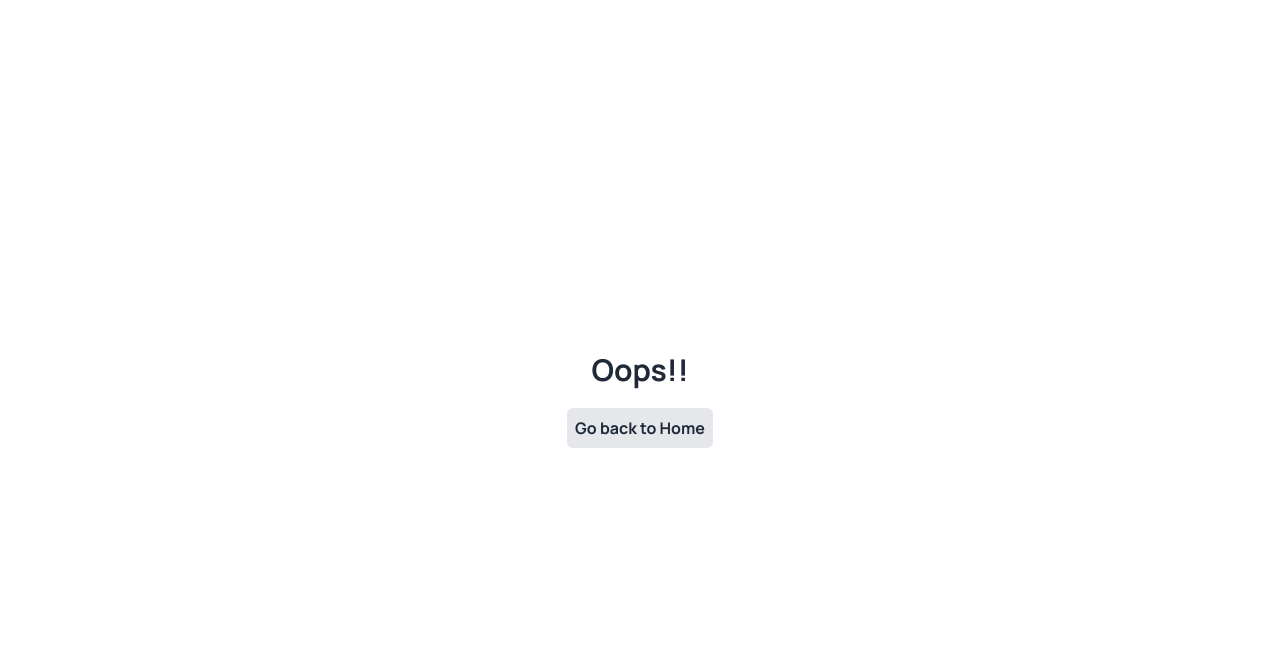
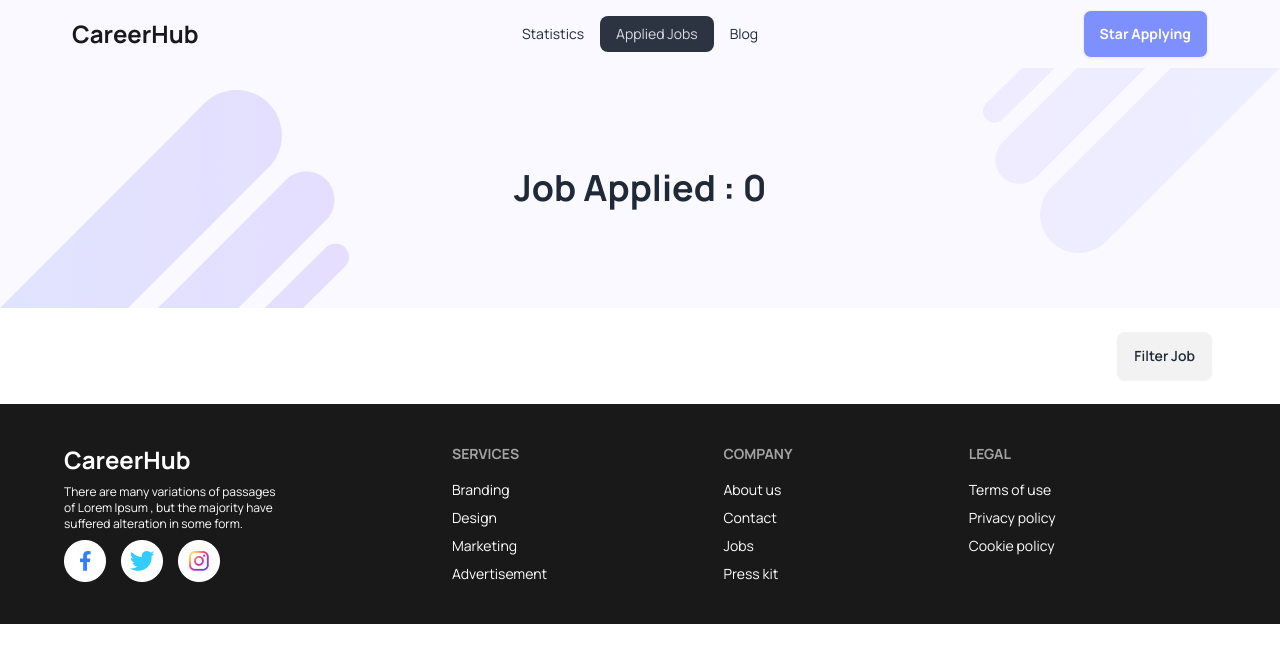
Before and after one commit to itsahadul99/Carrier-Hub-With-React-Router, a React (Vite) app: page /appliedjobs in a window 1280 px wide. Shown: the top 662 px of the page. Built offline with nearby package versions, Linux system fonts and the light colour scheme.

Commit message:
added applied jobs on local storage and show on ui when clicked applied jobs route also added filter funtionality

```diff
--- a/package.json
+++ b/package.json
@@ -14,8 +14,10 @@
     "match-sorter": "^6.3.4",
     "react": "^18.2.0",
     "react-dom": "^18.2.0",
+    "react-hot-toast": "^2.4.1",
     "react-prop-types": "^0.4.0",
     "react-router-dom": "^6.22.3",
+    "react-toastify": "^10.0.5",
     "sort-by": "^1.2.0"
   },
   "devDependencies": {
--- /dev/null
+++ b/src/components/AppliedJob.jsx
@@ -0,0 +1,64 @@
+import { useEffect, useState } from 'react';
+import bg1 from '../assets/images/bg1.png';
+import bg2 from '../assets/images/bg2.png';
+import { useLoaderData } from 'react-router-dom';
+import { getStoredJobs } from '../utils';
+import AppliedJobCard from './AppliedJobCard';
+const AppliedJob = () => {
+    const jobs = useLoaderData();
+    const [appliedJob, setAppliedJob] = useState([]);
+    const [displayJob, setDisplayJob] = useState([]);
+    useEffect(() => {
+        const savedJobsId = getStoredJobs();
+        if (jobs.length > 0) {
+            const jobsApplied = jobs.filter(job => savedJobsId.includes(job.id));
+            // console.log(jobsApplied);
+            setAppliedJob(jobsApplied);
+            setDisplayJob(jobsApplied)
+        }
+    }, [jobs]);
+    const handleJobsFilter = filter => {
+        if (filter === 'all') {
+            setDisplayJob(appliedJob);
+        }
+        else if (filter === 'remote') {
+            const remoteJobs = appliedJob.filter(job => job.remote_or_onsite === 'Remote');
+            setDisplayJob(remoteJobs);
+        }
+        else {
+            const onsiteJobs = appliedJob.filter(job => job.remote_or_onsite === 'Onsite');
+            setDisplayJob(onsiteJobs);
+        }
+    }
+
+    return (
+        <div>
+            <div className="font-bold flex flex-col justify-center items-center min-h-60 bg-[#f9f9ff] relative">
+                <div className="absolute bottom-0 left-0">
+                    <img src={bg1} alt="" />
+                </div>
+                <div className="absolute right-0 top-0">
+                    <img src={bg2} alt="" />
+                </div>
+                <h1 className="text-4xl">Job Applied : {appliedJob.length} </h1>
+            </div>
+            <div className='max-w-6xl mx-auto'>
+                <div className='flex justify-end my-5'>
+                    <div className="dropdown dropdown-left ">
+                        <div tabIndex={0} role="button" className="btn m-1 text-end">Filter Job</div>
+                        <ul tabIndex={0} className="dropdown-content z-[1] menu p-2 shadow bg-base-100 rounded-box w-52">
+                            <li onClick={() => handleJobsFilter('all')}><a>All Jobs</a></li>
+                            <li onClick={() => handleJobsFilter('remote')}><a>Remote Jobs</a></li>
+                            <li onClick={() => handleJobsFilter('onsite')}><a>Onsite Jobs</a></li>
+                        </ul>
+                    </div>
+                </div>
+                {
+                    displayJob.map((job, idx) => <AppliedJobCard key={idx} job={job} />)
+                }
+            </div>
+        </div>
+    );
+};
+
+export default AppliedJob;
--- /dev/null
+++ b/src/components/AppliedJobCard.jsx
@@ -0,0 +1,45 @@
+import PropTypes from 'prop-types';
+import { Link } from 'react-router-dom';
+import Location from '../assets/icons/Location.png'
+import Money from '../assets/icons/money.png'
+const AppliedJobCard = ({ job }) => {
+    // console.log(job);
+    const { logo, id, job_title, remote_or_onsite, location, salary, job_type, company_name } = job;
+    return (
+        <div className='grid grid-cols-5 shadow-sm border items-center mb-5'>
+            <div className="card card-compact col-span-4">
+                <div className="mt-10 pl-5">
+                    <img src={logo} alt={job_title} />
+                </div>
+                <div>
+                <div className="card-body">
+                    <h2 className="card-title font-bold text-[#474747]">{job_title}</h2>
+                    <p className='text-xl text-[#474747] font-semibold'>{company_name}</p>
+                    <div className="">
+                        <button className="px-5 mr-3 py-2 font-extrabold border rounded-md text-[#7E90FE] border-[#7E90FE]">{remote_or_onsite}</button>
+                        <button className="px-5 py-2 font-extrabold border rounded-md text-[#7E90FE] border-[#7E90FE]">{job_type}</button>
+                    </div>
+                    <div className='flex gap-6 items-center *:font-semibold *:text-[#757575] *:text-xl'>
+                        <div className='flex gap-3 items-center'>
+                            <img src={Location} alt="" />
+                            <p>{location}</p>
+                        </div>
+                        <div className='flex gap-3 items-center'>
+                            <img src={Money} />
+                            <p>{salary}</p>
+                        </div>
+                    </div>
+                </div>
+                </div>
+            </div>
+            <div className="card-actions text-xl col-span-1">
+                <Link to={`/job/${id}`}><button className="btn bg-[#7E90FE] text-white font-bold">View Details</button></Link>
+            </div>
+        </div>
+    );
+};
+AppliedJobCard.propTypes = {
+    job: PropTypes.object.isRequired,
+
+}
+export default AppliedJobCard;
--- a/src/components/CategoryJob.jsx
+++ b/src/components/CategoryJob.jsx
@@ -1,6 +1,7 @@
 import { Link } from 'react-router-dom';
 import Location from '../assets/icons/Location.png'
 import Money from '../assets/icons/money.png'
+import PropTypes from 'prop-types';
 const CategoryJob = ({ job }) => {
     // console.log(job);
     const { logo, id, job_title, remote_or_onsite, location, salary, job_type, company_name } = job;
@@ -29,10 +30,11 @@ const CategoryJob = ({ job }) => {
                 <div className="card-actions text-xl">
                     <Link to={`/job/${id}`}><button className="btn bg-[#7E90FE] text-white font-bold">View Details</button></Link>
                 </div>
-
             </div>
         </div>
     );
 };
-
+CategoryJob.propTypes = {
+    job: PropTypes.object.isRequired,
+}
 export default CategoryJob;
--- a/src/components/JobCategoryList.jsx
+++ b/src/components/JobCategoryList.jsx
@@ -7,7 +7,7 @@ const JobCategoryList = () => {
             .then(res => res.json())
             .then(data => setJobList(data))
     }, [])
-    console.log(joblist);
+    // console.log(joblist);
     return (
         <div className="max-w-6xl mx-auto">
             <h1 className="text-5xl font-bold text-center text-[#1A1919] mb-3">Job Category List</h1>
--- a/src/components/JobDetails.jsx
+++ b/src/components/JobDetails.jsx
@@ -6,12 +6,16 @@ import Location from '../assets/icons/location2.png';
 import Jobtitle from '../assets/icons/calendar.png';
 import bg1 from '../assets/images/bg1.png';
 import bg2 from '../assets/images/bg2.png';
+import { savedJobs } from "../utils";
 const JobDetails = () => {
     const jobs = useLoaderData();
     const { id } = useParams();
     const idInt = parseInt(id);
     const job = jobs.find(job => job.id === idInt);
-    console.log(job);
+    // console.log(job);
+    const handleAppliedJob = () => {
+        savedJobs(idInt)
+    }
     return (
         <div>
             <div className="font-bold flex flex-col justify-center items-center min-h-60 bg-[#f9f9ff] relative">
@@ -64,7 +68,7 @@ const JobDetails = () => {
                             </div>
                         </div>
                         <Link>
-                            <button className="btn mt-3 bg-[#7E90FE] text-white font-bold w-full">Apply Now</button>
+                            <button onClick={handleAppliedJob} className="btn mt-3 bg-[#7E90FE] text-white font-bold w-full">Apply Now</button>
                         </Link>
                     </div>
 
--- a/src/components/Nav.jsx
+++ b/src/components/Nav.jsx
@@ -1,10 +1,8 @@
-import { NavLink } from "react-router-dom";
+import { Link, NavLink } from "react-router-dom";
 
 const Nav = () => {
     const links = <>
-        <li><NavLink to='/'>Home</NavLink></li>
-        <li><NavLink to='/statistic'>Statistics</NavLink></li>
-        <li><NavLink to='/jobs'>Jobs</NavLink></li>
+        <li><NavLink to='/'>Statistics</NavLink></li>
         <li><NavLink to='/appliedjobs'>Applied Jobs</NavLink></li>
         <li><NavLink to='/blogs'>Blog</NavLink></li>
     </>
@@ -28,7 +26,7 @@ const Nav = () => {
                     </ul>
                 </div>
                 <div className="navbar-end">
-                    <a className="btn bg-[#7E90FE] text-white font-bold">Star Applying</a>
+                    <Link to='/'><button className="btn bg-[#7E90FE] text-white font-bold">Star Applying</button></Link>
                 </div>
             </div>
 
--- a/src/layouts/MainLayout.jsx
+++ b/src/layouts/MainLayout.jsx
@@ -1,7 +1,6 @@
 import { Outlet } from "react-router-dom";
 import Nav from "../components/Nav";
 import Footer from "../components/Footer";
-
 const MainLayout = () => {
     return (
         <div>
--- a/src/main.jsx
+++ b/src/main.jsx
@@ -1,6 +1,7 @@
 import React from 'react'
 import ReactDOM from 'react-dom/client'
 import './index.css'
+import { Toaster } from 'react-hot-toast';
 import {
   RouterProvider,
   createBrowserRouter
@@ -9,6 +10,7 @@ import MainLayout from './layouts/MainLayout'
 import Home from './pages/Home'
 import ErrorPage from './pages/ErrorPage'
 import JobDetails from './components/JobDetails'
+import AppliedJob from './components/AppliedJob';
 const router = createBrowserRouter([
   {
     path: '/',
@@ -23,6 +25,11 @@ const router = createBrowserRouter([
         path: '/job/:id',
         element: <JobDetails/>,
         loader: () => fetch('../jobs.json')
+      },
+      {
+        path: '/appliedjobs',
+        element: <AppliedJob/>,
+        loader: () => fetch('../jobs.json')
       }
     ]
   }
@@ -31,5 +38,6 @@ const router = createBrowserRouter([
 ReactDOM.createRoot(document.getElementById('root')).render(
   <React.StrictMode>
     <RouterProvider router={router}></RouterProvider>
+    <Toaster/>
   </React.StrictMode>,
 )
--- /dev/null
+++ b/src/utils/index.js
@@ -0,0 +1,22 @@
+import toast from "react-hot-toast";
+
+export const getStoredJobs = () => {
+    const storedJob = localStorage.getItem('job-application');
+    if (storedJob) {
+        return JSON.parse(storedJob);
+    }
+    return [];
+}
+
+export const savedJobs = id => {
+    const storedJob = getStoredJobs();
+    const isExist = storedJob.find(jobId => jobId === id);
+    if (!isExist) {
+        storedJob.push(id);
+        localStorage.setItem('job-application', JSON.stringify(storedJob))
+        toast('Job Applied Successfully')
+    }
+    else{
+        toast('Already applied this job!')
+    }
+}
```
Also changed, not shown: 1 other file (tests, documents, lock files or other folders).
